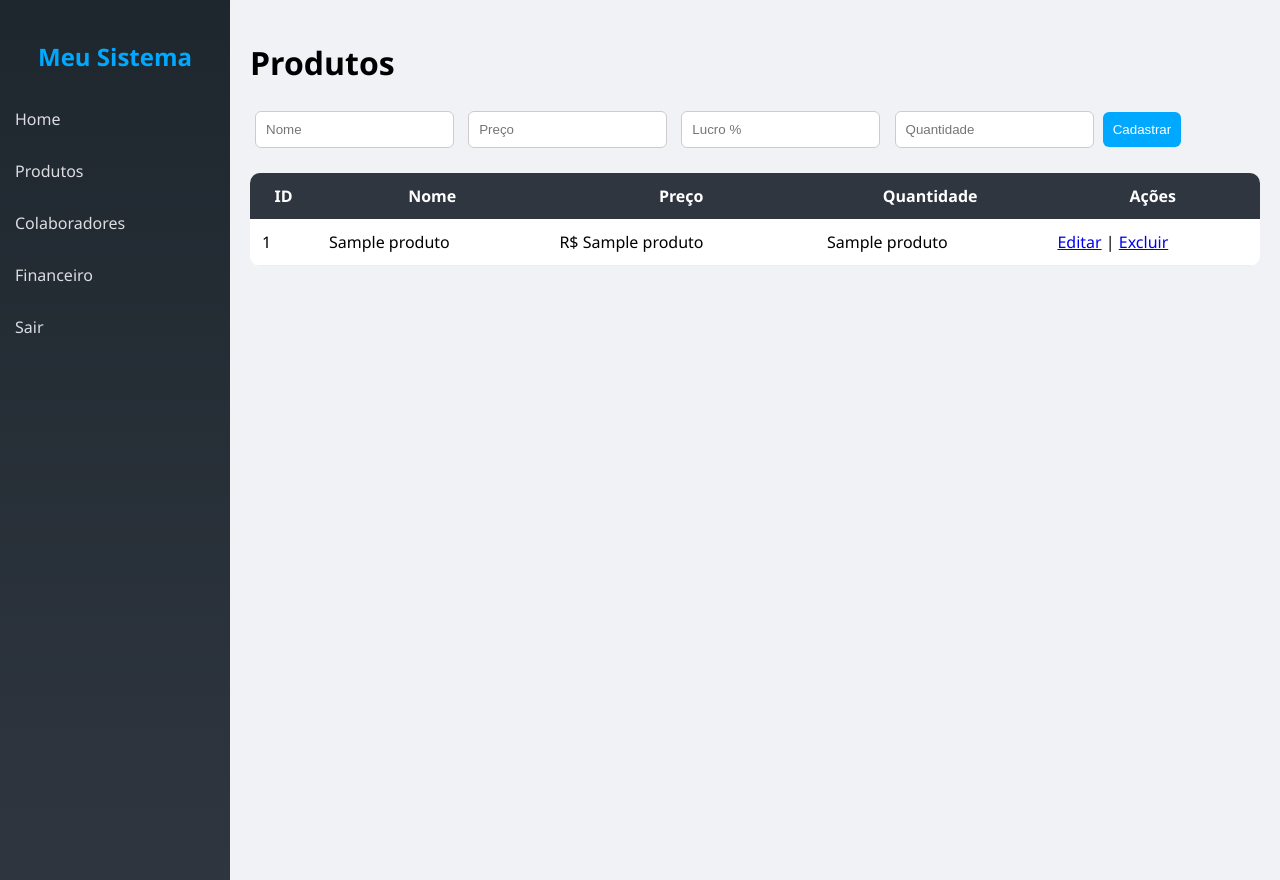
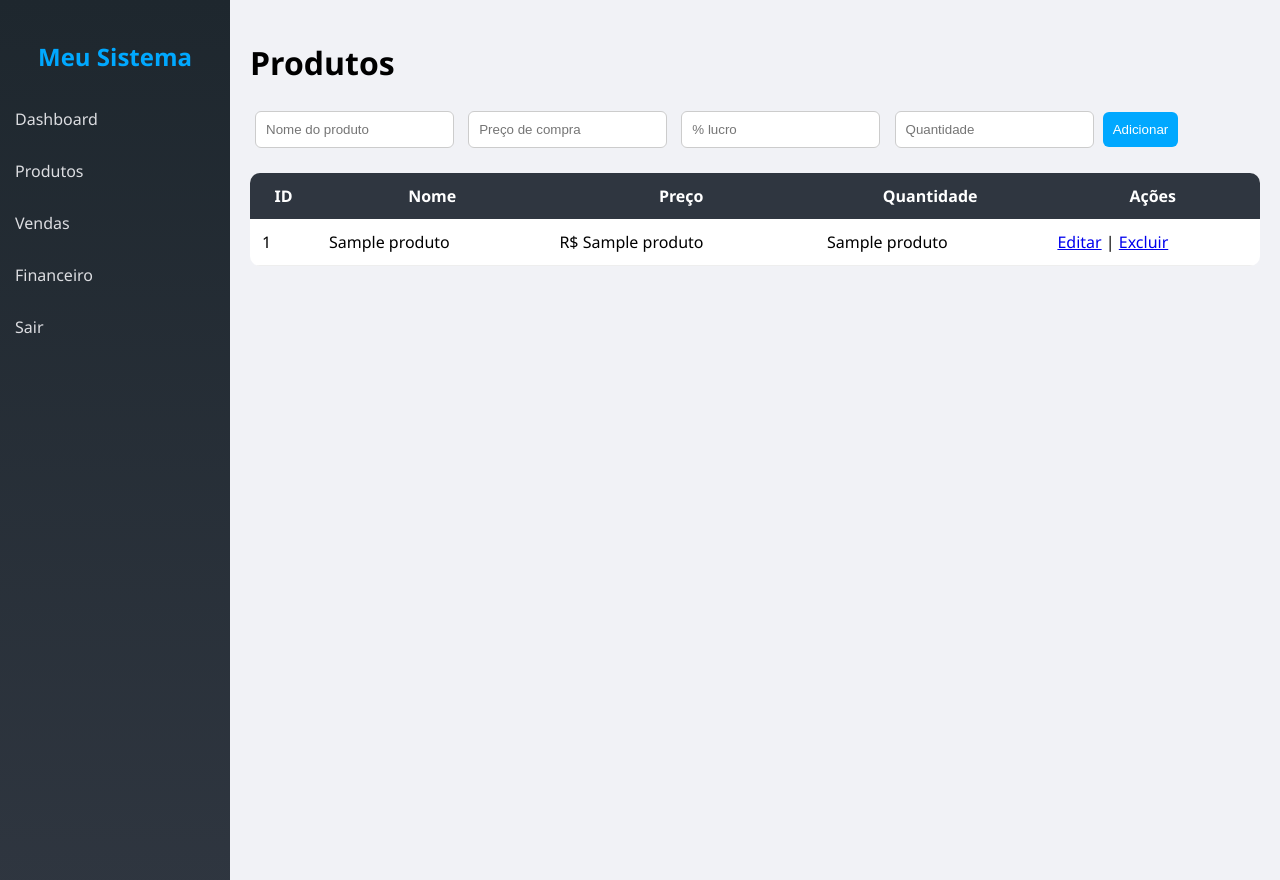
Before and after one commit to Vanin822/meu_app, a Flask app: template templates/produtos.html in a window 1280 px wide. Run offline with Flask 3, Linux system fonts and the light colour scheme; the template is opened without the code that fills it: most values are stand-ins (such as "Sample title", 1, 10 or a date in 2020).

Commit message:
layout base profissional

```diff
--- /dev/null
+++ b/templates/base.html
@@ -0,0 +1,23 @@
+<!DOCTYPE html>
+<html>
+<head>
+    <title>Sistema</title>
+    <link rel="stylesheet" href="/static/css/estilo.css">
+</head>
+<body>
+
+<div class="sidebar">
+    <h2>Meu Sistema</h2>
+    <a href="/home">Dashboard</a>
+    <a href="/produtos">Produtos</a>
+    <a href="/colaborador">Vendas</a>
+    <a href="/financeiro">Financeiro</a>
+    <a href="/logout">Sair</a>
+</div>
+
+<div class="content">
+    {% block conteudo %}{% endblock %}
+</div>
+
+</body>
+</html>
--- a/templates/produtos.html
+++ b/templates/produtos.html
@@ -1,30 +1,15 @@
-<!DOCTYPE html>
-<html lang="pt-br">
-<head>
-    <meta charset="UTF-8">
-    <title>Produtos</title>
-    <link rel="stylesheet" href="/static/css/estilo.css">
-</head>
-<body>
+{% extends "base.html" %}
 
-<div class="sidebar">
-    <h2>Meu Sistema</h2>
-    <a href="{{ url_for('home') }}">Home</a>
-    <a href="{{ url_for('produtos') }}">Produtos</a>
-    <a href="{{ url_for('colaborador') }}">Colaboradores</a>
-    <a href="{{ url_for('financeiro') }}">Financeiro</a>
-    <a href="{{ url_for('logout') }}">Sair</a>
-</div>
+{% block conteudo %}
 
-<div class="content">
 <h1>Produtos</h1>
 
 <form method="POST">
-        <input type="text" name="nome" placeholder="Nome" required>
-        <input type="number" step="0.01" name="preco_compra" placeholder="Preço" required>
-        <input type="number" name="porcentagem" placeholder="Lucro %" required>
+    <input type="text" name="nome" placeholder="Nome do produto" required>
+    <input type="number" step="0.01" name="preco_compra" placeholder="Preço de compra" required>
+    <input type="number" step="0.01" name="porcentagem" placeholder="% lucro" required>
     <input type="number" name="quantidade" placeholder="Quantidade" required>
-        <button type="submit">Cadastrar</button>
+    <button type="submit">Adicionar</button>
 </form>
 
 <table>
@@ -50,7 +35,4 @@
     {% endfor %}
 </table>
 
-</div>
-
-</body>
-</html>
+{% endblock %}
```
Also changed, not shown: templates/home.html (+3 -20 lines). Lines whose indentation alone changed are shown as unchanged.
